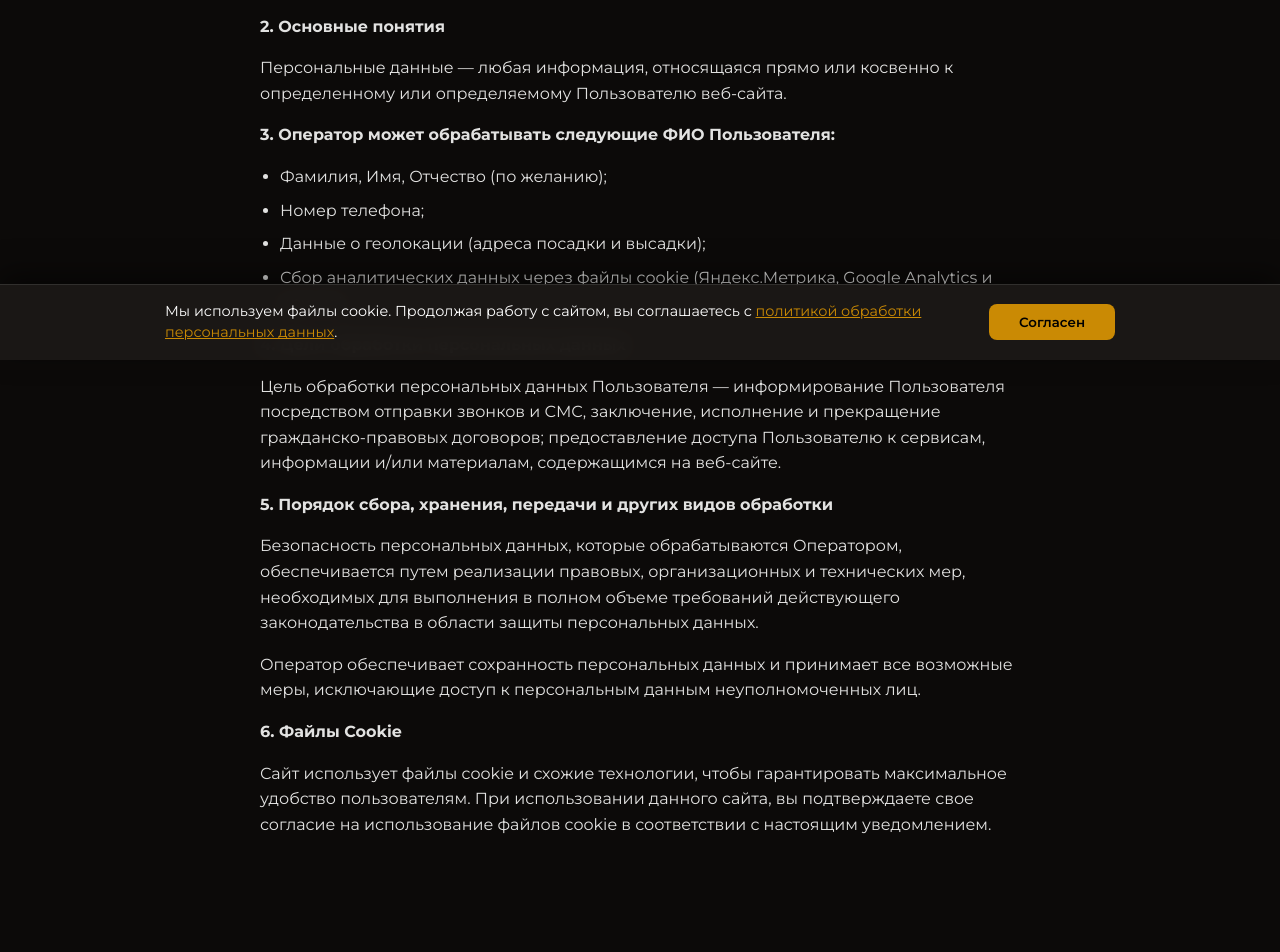
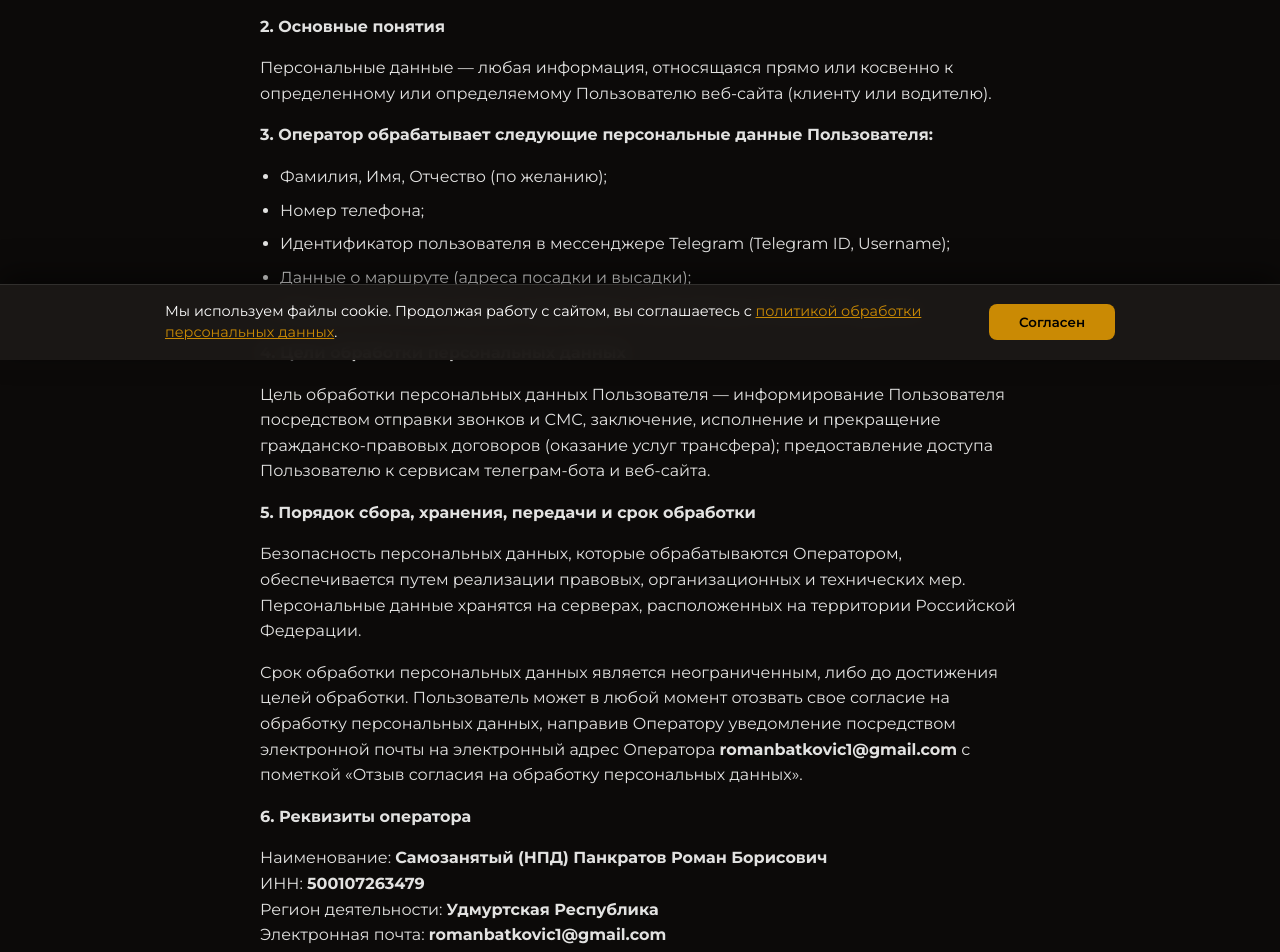
Before and after one commit to Xyling12/grand-transfer, a Next.js app: page /privacy in a window 1280 px wide. Shown: the part 440-1392 px from the top of the page. Before the commit the page ends 1337 px from the top, so only its background shows below. Built offline with nearby package versions, Linux system fonts and the light colour scheme; no server answers.

Commit message:
feat(legal): update email to romanbatkovic1@gmail.com and FZ-152 details

```diff
--- a/src/app/about/page.tsx
+++ b/src/app/about/page.tsx
@@ -68,7 +68,7 @@ export default function AboutPage() {
                         <p><strong>Регион деятельности:</strong> Вся территория РФ и страны СНГ</p>
                         <hr style={{ margin: '15px 0', borderColor: 'var(--glass-border)' }} />
                         <p><strong>Телефон:</strong> <a href="tel:+79991234567">+7 (999) 123-45-67</a></p>
-                        <p><strong>Email:</strong> <a href="mailto:info@grand-transfer.com">info@grand-transfer.com</a></p>
+                        <p><strong>Email:</strong> <a href="mailto:romanbatkovic1@gmail.com">romanbatkovic1@gmail.com</a></p>
                         <p><strong>Режим работы:</strong> Круглосуточно, 24/7</p>
                     </div>
                 </section>
--- a/src/app/privacy/page.tsx
+++ b/src/app/privacy/page.tsx
@@ -20,28 +20,34 @@ export default function PrivacyPage() {
 
             <div style={{ lineHeight: '1.6', opacity: 0.9, display: 'flex', flexDirection: 'column', gap: '16px' }}>
                 <p><strong>1. Общие положения</strong></p>
-                <p>Настоящая политика обработки персональных данных составлена в соответствии с требованиями Федерального закона от 27.07.2006. №152-ФЗ «О персональных данных» (далее — Закон о персональных данных) и определяет порядок обработки персональных данных и меры по обеспечению безопасности персональных данных, предпринимаемые Оператором.</p>
+                <p>Настоящая политика обработки персональных данных составлена в соответствии с требованиями Федерального закона от 27.07.2006. №152-ФЗ «О персональных данных» и определяет порядок обработки персональных данных и меры по обеспечению безопасности персональных данных, предпринимаемые Оператором <strong>Самозанятым Панкратовым Романом Борисовичем</strong> (далее — Оператор).</p>
 
                 <p><strong>2. Основные понятия</strong></p>
-                <p>Персональные данные — любая информация, относящаяся прямо или косвенно к определенному или определяемому Пользователю веб-сайта.</p>
+                <p>Персональные данные — любая информация, относящаяся прямо или косвенно к определенному или определяемому Пользователю веб-сайта (клиенту или водителю).</p>
 
-                <p><strong>3. Оператор может обрабатывать следующие ФИО Пользователя:</strong></p>
+                <p><strong>3. Оператор обрабатывает следующие персональные данные Пользователя:</strong></p>
                 <ul style={{ paddingLeft: '20px', display: 'flex', flexDirection: 'column', gap: '8px' }}>
                     <li>Фамилия, Имя, Отчество (по желанию);</li>
                     <li>Номер телефона;</li>
-                    <li>Данные о геолокации (адреса посадки и высадки);</li>
-                    <li>Сбор аналитических данных через файлы cookie (Яндекс.Метрика, Google Analytics и другие).</li>
+                    <li>Идентификатор пользователя в мессенджере Telegram (Telegram ID, Username);</li>
+                    <li>Данные о маршруте (адреса посадки и высадки);</li>
+                    <li>Сбор аналитических данных через файлы cookie (Яндекс.Метрика и другие).</li>
                 </ul>
 
                 <p><strong>4. Цели обработки персональных данных</strong></p>
-                <p>Цель обработки персональных данных Пользователя — информирование Пользователя посредством отправки звонков и СМС, заключение, исполнение и прекращение гражданско-правовых договоров; предоставление доступа Пользователю к сервисам, информации и/или материалам, содержащимся на веб-сайте.</p>
+                <p>Цель обработки персональных данных Пользователя — информирование Пользователя посредством отправки звонков и СМС, заключение, исполнение и прекращение гражданско-правовых договоров (оказание услуг трансфера); предоставление доступа Пользователю к сервисам телеграм-бота и веб-сайта.</p>
 
-                <p><strong>5. Порядок сбора, хранения, передачи и других видов обработки</strong></p>
-                <p>Безопасность персональных данных, которые обрабатываются Оператором, обеспечивается путем реализации правовых, организационных и технических мер, необходимых для выполнения в полном объеме требований действующего законодательства в области защиты персональных данных.</p>
-                <p>Оператор обеспечивает сохранность персональных данных и принимает все возможные меры, исключающие доступ к персональным данным неуполномоченных лиц.</p>
+                <p><strong>5. Порядок сбора, хранения, передачи и срок обработки</strong></p>
+                <p>Безопасность персональных данных, которые обрабатываются Оператором, обеспечивается путем реализации правовых, организационных и технических мер. Персональные данные хранятся на серверах, расположенных на территории Российской Федерации.</p>
+                <p>Срок обработки персональных данных является неограниченным, либо до достижения целей обработки. Пользователь может в любой момент отозвать свое согласие на обработку персональных данных, направив Оператору уведомление посредством электронной почты на электронный адрес Оператора <strong>romanbatkovic1@gmail.com</strong> с пометкой «Отзыв согласия на обработку персональных данных».</p>
 
-                <p><strong>6. Файлы Cookie</strong></p>
-                <p>Сайт использует файлы cookie и схожие технологии, чтобы гарантировать максимальное удобство пользователям. При использовании данного сайта, вы подтверждаете свое согласие на использование файлов cookie в соответствии с настоящим уведомлением.</p>
+                <p><strong>6. Реквизиты оператора</strong></p>
+                <p>
+                    Наименование: <strong>Самозанятый (НПД) Панкратов Роман Борисович</strong><br />
+                    ИНН: <strong>500107263479</strong><br />
+                    Регион деятельности: <strong>Удмуртская Республика</strong><br />
+                    Электронная почта: <strong>romanbatkovic1@gmail.com</strong>
+                </p>
             </div>
         </main>
     );
```
